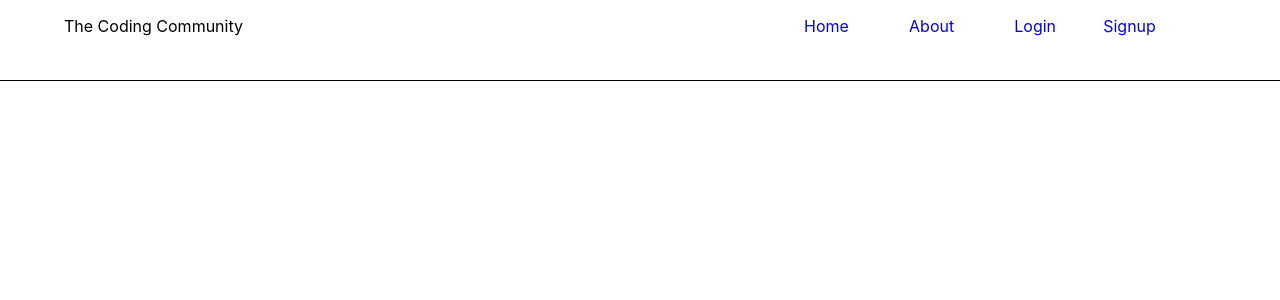
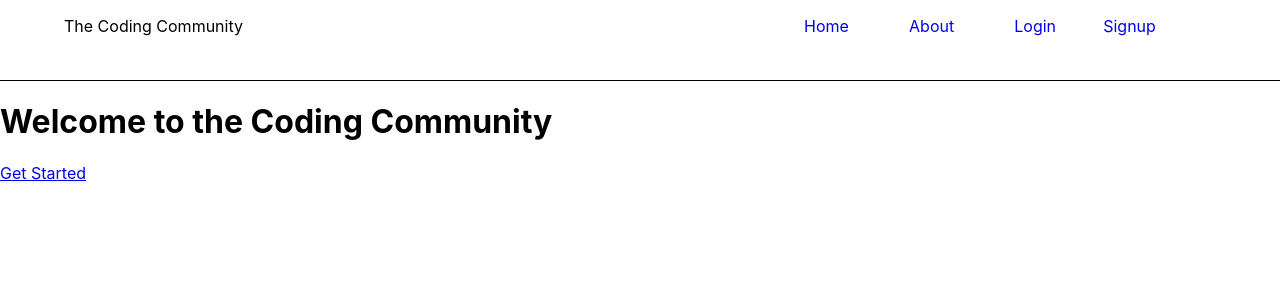
Before and after one commit to DhruvDave12/The-Coding-Community, a React (Create React App) app in the folder Client/coding-comm/: page / in a window 1280 px wide. Shown: the top 300 px of the page. Built offline with nearby package versions, Linux system fonts and the light colour scheme; no server answers.

Commit message:
add few minor changes

```diff
--- a/Client/coding-comm/src/App.js
+++ b/Client/coding-comm/src/App.js
@@ -1,9 +1,10 @@
 import './App.css';
 import { Routes, Route } from 'react-router-dom';
 
+import Home from './pages/home/home.component';
 import SignUp from './pages/authentication/sign-up/sign-up.component';
 import SignIn from './pages/authentication/sign-in/sign-in.component';
-import Home from './pages/home/home.component';
+import Profile from './pages/profile/profile.component';
 import TellUsMoreForm from './pages/tell-us-more/tell-us-more.component';
 
 import NavBar from './components/navbar/navbar.component';
@@ -12,9 +13,10 @@ function App() {
     <>
       <NavBar />
       <Routes>
+        <Route path='/' element={<Home />}/>
         <Route path='/register' element={<SignUp />} />
         <Route path='/login' element={<SignIn />} />
-        <Route path='/profile' element={<Home />} />
+        <Route path='/profile' element={<Profile />} />
         <Route path='/tell-us-more' element={<TellUsMoreForm />}/>
       </Routes>
     </>
--- a/Client/coding-comm/src/components/navbar/navbar.component.jsx
+++ b/Client/coding-comm/src/components/navbar/navbar.component.jsx
@@ -19,13 +19,13 @@ const NavBar = () => {
 
     const logOut = () => {
         localStorage.removeItem('token');
-        navigate('/home');
+        navigate('/');
         setUser(null);
     }
     return (
         <div className="navbar">
             <div className="logo">
-                <p className="title">The Coding Community</p>
+                <p className="title" onClick={() => {navigate('/')}} >The Coding Community</p>
             </div>
             <div className="other-fields">
                 <ul>
--- a/Client/coding-comm/src/components/navbar/navbar.styles.scss
+++ b/Client/coding-comm/src/components/navbar/navbar.styles.scss
@@ -6,6 +6,7 @@
     border-bottom: 1px solid black;
 
     .logo{
+        cursor: pointer;
         width: 40%;
     }
     .other-fields{
--- a/Client/coding-comm/src/pages/authentication/sign-in/sign-in.component.jsx
+++ b/Client/coding-comm/src/pages/authentication/sign-in/sign-in.component.jsx
@@ -3,6 +3,7 @@ import axios from "axios";
 import { useNavigate } from "react-router";
 import { useContext } from "react";
 import { myContext } from '../../../context/context';
+import { Link } from "react-router-dom";
 
 const SignIn = () => {
     const [email, setEmail] = useState('');
@@ -36,7 +37,7 @@ const SignIn = () => {
                     <label htmlFor="password" className="lab">Password</label>
                     <input type="password" id="password" onChange={e => setPassword(e.target.value)} placeholder="Password"/>
                 </div>
-
+                <p>Dont have an account? <Link to='/register'>Register</Link></p>
                 <button>Login</button>
             </form>
         </div>
--- a/Client/coding-comm/src/pages/authentication/sign-up/sign-up.component.jsx
+++ b/Client/coding-comm/src/pages/authentication/sign-up/sign-up.component.jsx
@@ -2,6 +2,7 @@ import React, { useState } from 'react';
 import './sign-up.styles.scss';
 import axios from 'axios';
 import { useNavigate } from 'react-router-dom';
+import { Link } from 'react-router-dom';
 
 const SignUp = () => {
     let navigate = useNavigate();
@@ -44,7 +45,7 @@ const SignUp = () => {
                     <label htmlFor="password" className="lab">Password</label>
                     <input type="password" id="password" onChange={e => setPassword(e.target.value)} placeholder="Password"/>
                 </div>
-
+                <p>Already have an account? <Link to='/login'>Sign In</Link></p>
                 <button>Register</button>
             </form>
         </div>
--- a/Client/coding-comm/src/pages/home/home.component.jsx
+++ b/Client/coding-comm/src/pages/home/home.component.jsx
@@ -1,38 +1,12 @@
 import React from "react";
+import { Link } from "react-router-dom";
 import './home.styles.scss';
 
-import { useContext } from "react";
-import { Link } from "react-router-dom";
-import { myContext } from '../../context/context';
-
 const Home = () => {
-
-    const userState = useContext(myContext);
-    const [ user, setUser ] = userState;
-    var currUser;
-    if(user){
-        currUser = user;
-    }
     return (
         <div className="home">
-            {
-                !user ? <h1>LOADING</h1>
-                :
-                <h1>Welcome, {currUser.username}</h1>
-            }
-            {
-                currUser ?
-                <div>
-                    {
-                        currUser.moreDataPosted === false ?
-                        <Link className="tell-more" to={'/tell-us-more'}>Tell us more</Link>
-                        :
-                        <h2>Here is your data</h2>
-                    }
-                </div>
-                :
-                <h2>Loading...</h2>
-            }
+            <h1>Welcome to the Coding Community</h1>
+            <Link to={'/register'}>Get Started</Link>
         </div>
     )
 }
--- /dev/null
+++ b/Client/coding-comm/src/pages/profile/profile.component.jsx
@@ -0,0 +1,40 @@
+import React from "react";
+import './profile.styles.scss';
+
+import { useContext } from "react";
+import { Link } from "react-router-dom";
+import { myContext } from '../../context/context';
+
+const Profile = () => {
+
+    const userState = useContext(myContext);
+    const [ user, setUser ] = userState;
+    var currUser;
+    if(user){
+        currUser = user;
+    }
+    return (
+        <div className="home">
+            {
+                !user ? <h1>LOADING</h1>
+                :
+                <h1>Welcome, {currUser.username}</h1>
+            }
+            {
+                currUser ?
+                <div>
+                    {
+                        currUser.moreDataPosted === false ?
+                        <Link className="tell-more" to={'/tell-us-more'}>Tell us more</Link>
+                        :
+                        <h2>Here is your data</h2>
+                    }
+                </div>
+                :
+                <h2>Loading...</h2>
+            }
+        </div>
+    )
+}
+
+export default Profile;
```
Also changed, not shown: Client/coding-comm/src/pages/profile/profile.styles.scss (added).
